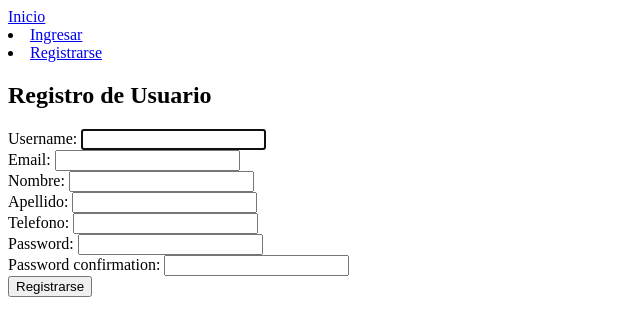
After one commit to DavidLauraQ/Proyecto_Web3_Hotel, a Django app: page /accounts/registro/ in a window 1280 px wide. The commit adds this page. Shown: the top 336 px of the page, without its empty margins (0-640 px from the left). Run offline with Django 5.2, Linux system fonts and the light colour scheme.

Commit message:
Creacion del login(login,logut,resgistrate)

```diff
--- a/Hotel/settings.py
+++ b/Hotel/settings.py
@@ -121,3 +121,8 @@ STATIC_URL = 'static/'
 # https://docs.djangoproject.com/en/5.2/ref/settings/#default-auto-field
 
 DEFAULT_AUTO_FIELD = 'django.db.models.BigAutoField'
+
+LOGIN_URL = '/accounts/login/'
+
+LOGIN_REDIRECT_URL = 'home'
+LOGOUT_REDIRECT_URL = 'home'
--- a/Hotel/urls.py
+++ b/Hotel/urls.py
@@ -1,21 +1,6 @@
-"""
-URL configuration for Hotel project.
-
-The `urlpatterns` list routes URLs to views. For more information please see:
-    https://docs.djangoproject.com/en/5.2/topics/http/urls/
-Examples:
-Function views
-    1. Add an import:  from my_app import views
-    2. Add a URL to urlpatterns:  path('', views.home, name='home')
-Class-based views
-    1. Add an import:  from other_app.views import Home
-    2. Add a URL to urlpatterns:  path('', Home.as_view(), name='home')
-Including another URLconf
-    1. Import the include() function: from django.urls import include, path
-    2. Add a URL to urlpatterns:  path('blog/', include('blog.urls'))
-"""
 from django.contrib import admin
-from django.urls import path , include
+from django.urls import path, include
+from django.contrib.auth import views as auth_views
 
 urlpatterns = [
     path('admin/', admin.site.urls),
@@ -23,5 +8,4 @@ urlpatterns = [
     # Incluye las URLs de tu aplicación de reservas
     path('', include('reservas.urls')),  # Las URLs de la app estarán en la raíz
 
-
 ]
--- a/reservas/forms.py
+++ b/reservas/forms.py
@@ -2,6 +2,18 @@ from django import forms
 from django.core.exceptions import ValidationError
 from .models import Cliente, Habitacion, Reserva, TipoHabitacion
 from datetime import date
+from django.contrib.auth.forms import UserCreationForm
+from django.contrib.auth.models import User
+
+class RegistroUsuarioForm(UserCreationForm):
+    nombre = forms.CharField(max_length=100, required=True)
+    apellido = forms.CharField(max_length=100, required=True)
+    telefono = forms.CharField(max_length=20, required=False)
+    email = forms.EmailField(required=True)
+
+    class Meta:
+        model = User
+        fields = ['username', 'email', 'password1', 'password2', 'nombre', 'apellido', 'telefono']
 
 class ClienteForm(forms.ModelForm):
     class Meta:
--- a/reservas/templates/base.html
+++ b/reservas/templates/base.html
@@ -5,10 +5,17 @@
 </head>
 <body>
     <nav>
-        <a href="{% url 'inicio' %}">Inicio</a>
-        <a href="{% url 'clientes' %}">Clientes</a>
-        <a href="{% url 'habitaciones' %}">Habitaciones</a>
-        <a href="{% url 'reservas' %}">Reservas</a>
+        <a href="{% url 'home' %}">Inicio</a>
+        {% if request.user.is_authenticated %}
+            <a href="{% url 'clientes' %}">Clientes</a>
+            <a href="{% url 'habitaciones' %}">Habitaciones</a>
+            <a href="{% url 'reservas' %}">Reservas</a>
+            <a href="{% url 'logout' %}">Salir</a>
+        {% else %}
+            <li><a href="{% url 'login' %}">Ingresar</a></li>
+            <li><a href="{% url 'registrar' %}">Registrarse</a></li>
+        {% endif %}
+
     </nav>
 
     {% block content %}{% endblock %}
--- /dev/null
+++ b/reservas/templates/registration/registrar.html
@@ -0,0 +1,19 @@
+{% extends 'base.html' %}
+
+{% block content %}
+  <h2>Registro de Usuario</h2>
+  <form method="post">
+    {% csrf_token %}
+    {{ form.non_field_errors }}
+
+    {{ form.username.label_tag }} {{ form.username }}<br>
+    {{ form.email.label_tag }} {{ form.email }}<br>
+    {{ form.nombre.label_tag }} {{ form.nombre }}<br>
+    {{ form.apellido.label_tag }} {{ form.apellido }}<br>
+    {{ form.telefono.label_tag }} {{ form.telefono }}<br>
+    {{ form.password1.label_tag }} {{ form.password1 }}<br>
+    {{ form.password2.label_tag }} {{ form.password2 }}<br>
+
+    <button type="submit">Registrarse</button>
+  </form>
+{% endblock %}
--- a/reservas/urls.py
+++ b/reservas/urls.py
@@ -1,10 +1,16 @@
 from django.urls import path
 from . import views
+from django.contrib.auth import views as auth_views
+from django.contrib.auth.views import LogoutView
 
 urlpatterns = [
-    path('', views.inicio, name='inicio'),
+    path('', views.inicio, name='home'),
     path('clientes/', views.lista_clientes, name='clientes'),
     path('habitaciones/', views.lista_habitaciones, name='habitaciones'),
     path('reservas/', views.lista_reservas, name='reservas'),
     path('reservar/', views.crear_reserva, name='reservar'),
+    path('accounts/login/', auth_views.LoginView.as_view(), name='login'),
+    path('accounts/logout/', views.salir, name='logout'),
+    path('accounts/registro/', views.registrar, name='registrar'),
+
 ]
--- a/reservas/views.py
+++ b/reservas/views.py
@@ -1,6 +1,47 @@
 from django.shortcuts import render, redirect
 from .models import Cliente, Habitacion, Reserva
 from .forms import ReservaForm
+
+
+# REGISTRAR
+from .forms import RegistroUsuarioForm
+from .models import Cliente
+
+def registrar(request):
+    if request.method == 'POST':
+        form = RegistroUsuarioForm(request.POST)
+        if form.is_valid():
+            user = form.save()
+            # Crear cliente asociado
+            Cliente.objects.create(
+                nombre=form.cleaned_data['nombre'],
+                apellido=form.cleaned_data['apellido'],
+                email=form.cleaned_data['email'],
+                telefono=form.cleaned_data['telefono']
+            )
+            login(request, user)
+            return redirect('home')
+    else:
+        form = RegistroUsuarioForm()
+    return render(request, 'registration/registrar.html', {'form': form})
+
+
+
+# LOGIN
+
+from django.contrib.auth.decorators import login_required
+from django.contrib.auth import logout, login
+from django.contrib.auth.forms import UserCreationForm
+
+
+def salir(request):
+    logout(request)
+    return redirect('home')
+
+def home(request):
+    return render(request, 'home.html')
+
+# MODELOS
 
 def inicio(request):
     return render(request, 'inicio.html')
```
Also changed, not shown: reservas/templates/home.html (added, +12 -0 lines), reservas/templates/inicio.html (+16 -10 lines), reservas/templates/registration/login.html (added, +14 -0 lines).
